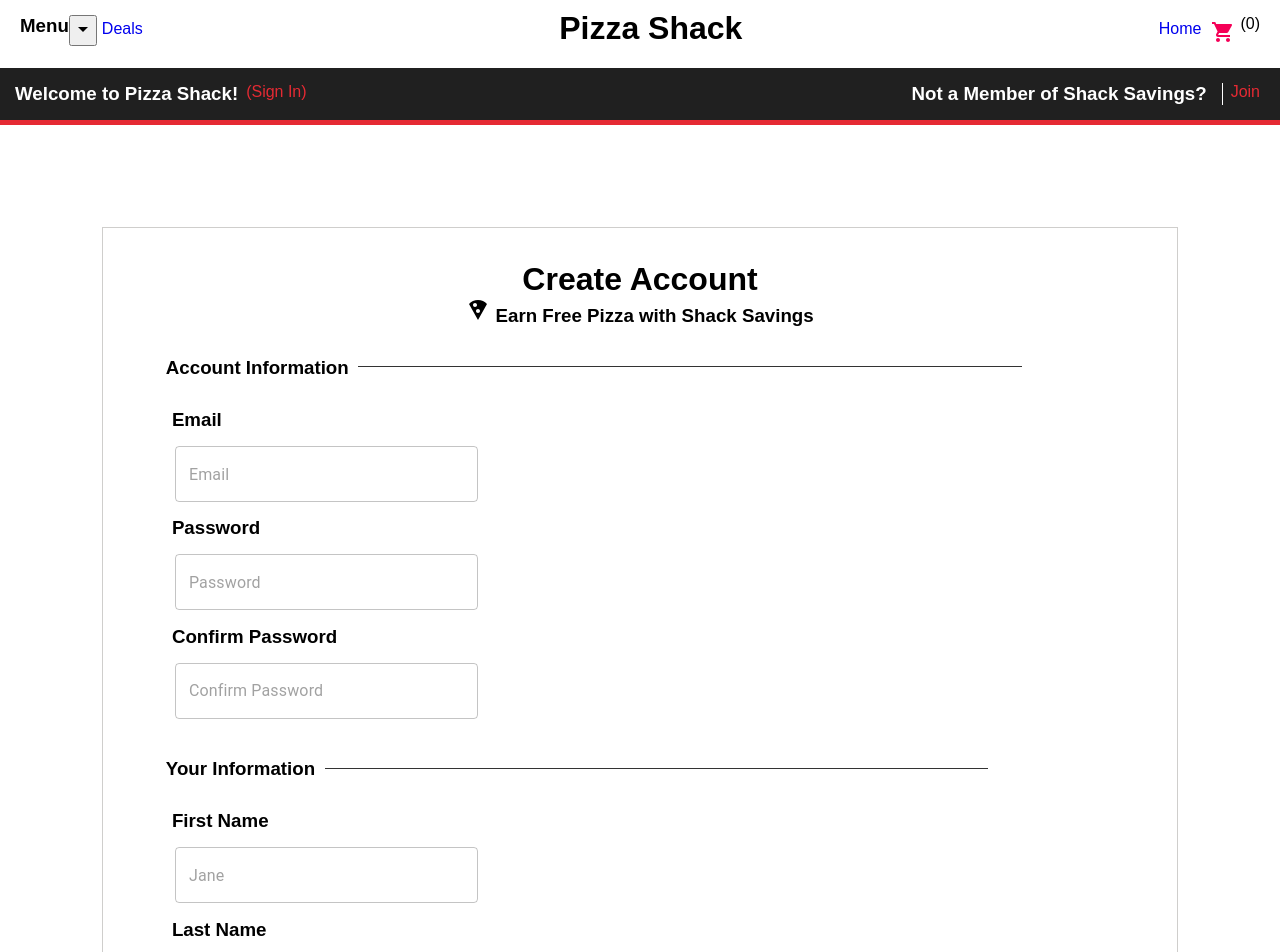
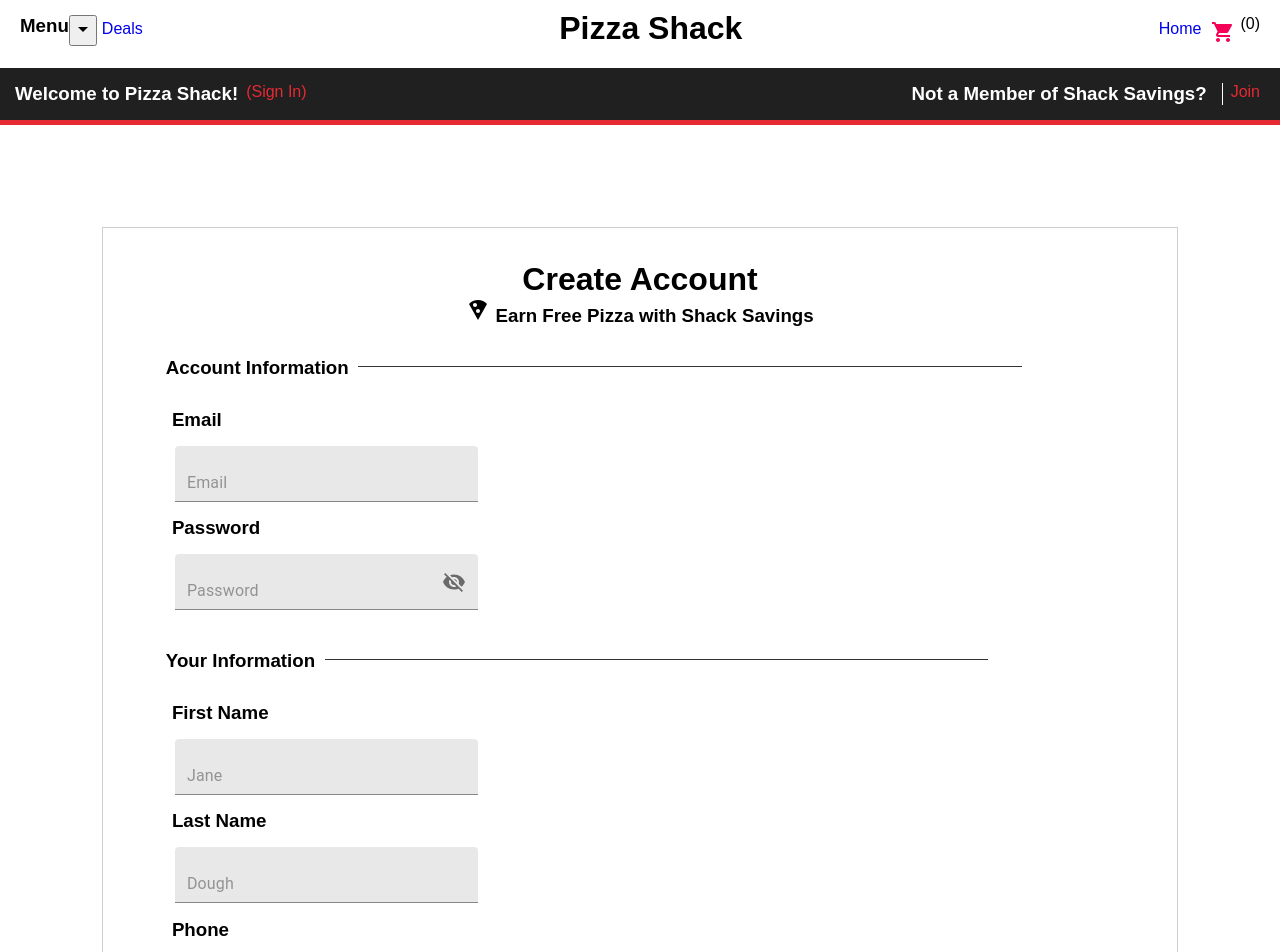
Before and after one commit to JazmineMT/PizzaShack, a React (Create React App) app in the folder pizza-shack/: page /register in a window 1280 px wide. Shown: the top 952 px of the page. Built offline with nearby package versions, Linux system fonts and the light colour scheme.

Commit message:
added hide password adormnent and changed to filled input

```diff
--- a/pizza-shack/src/Components/Pages/Register.js
+++ b/pizza-shack/src/Components/Pages/Register.js
@@ -2,15 +2,14 @@ import React from 'react'
 import {useState, useEffect} from 'react'
 import {Header, AccountInfo, YourInfo, Container, TextFieldBox, Border, Container2, ButtonBox} from '../styles/RegisterStyles'
 import LocalPizzaIcon from '@material-ui/icons/LocalPizza';
-import LockIcon from '@material-ui/icons/Lock'
 import IconButton from '@material-ui/core/IconButton';
-import FilledInput from '@material-ui/core/FilledInput';
 import InputAdornment from '@material-ui/core/InputAdornment';
 import FormHelperText from '@material-ui/core/FormHelperText';
 import Visibility from '@material-ui/icons/Visibility';
 import VisibilityOff from '@material-ui/icons/VisibilityOff';
 import {TextField , Button, FormControl} from '@material-ui/core'
 import { makeStyles } from '@material-ui/core/styles';
+import FilledInput from '@material-ui/core/FilledInput';
 
 const initailFormValues = {
     firstname:'',
@@ -58,6 +57,14 @@ const classes = useStyles();
           });
       };
 
+      const handleClickShowPassword = () => {
+        setValues({ ...values, showPassword: !values.showPassword });
+      };
+
+      const handleMouseDownPassword = (event) => {
+        event.preventDefault();
+      };
+
     return(
         <Container>
             <Container2>
@@ -76,33 +83,33 @@ const classes = useStyles();
                         value={values.email}
                         onChange={handleChange}
                         helperText={formErrors.email}
-                        variant='outlined'
+                        variant='filled'
                         placeholder="Email"
                         fullWidth = {true}
                         />
                         <h3 className='regTitle'> Password</h3>
-                    <TextField
+                        <FilledInput
                         className={classes.textBox}
-                        type='text'
+                        placeholder='Password '
+                        type={values.showPassword ? 'text' : 'password'}
                         name='password'
                         value={values.password}
                         onChange={handleChange}
-                        helperText={formErrors.password}
-                        variant='outlined'
-                        placeholder="Password"
+                        variant='filled'
                         fullWidth = {true}
-                        />
-                        <h3 className='regTitle'> Confirm Password</h3>
-                    <TextField
-                        className={classes.textBox}
-                        type='text'
-                        name='confirm'
-                        value={values.confirm}
-                        onChange={handleChange}
-                        helperText={formErrors.confirm}
-                        variant='outlined'
-                        placeholder="Confirm Password"
-                        fullWidth = {true}
+                        endAdornment={
+                            <InputAdornment position='end'>
+                            <IconButton
+                            aria-label='toggle passowrd visibility'
+                            onClick={handleClickShowPassword}
+                            onMouse={handleMouseDownPassword}
+                            edge='end'
+                            >
+                            {values.showPassword ? <Visibility/> : <VisibilityOff/>}
+                            </IconButton>
+                            </InputAdornment>
+                            }
+                        labelWidth={70}
                         />
                     </TextFieldBox>
 
@@ -120,7 +127,7 @@ const classes = useStyles();
                         value={values.firstname}
                         onChange={handleChange}
                         helperText={formErrors.firstName}
-                        variant='outlined'
+                        variant='filled'
                         placeholder="Jane"
                         fullWidth = {true}
                         />
@@ -132,7 +139,7 @@ const classes = useStyles();
                         value={values.lastname}
                         onChange={handleChange}
                         helperText={formErrors.lastName}
-                        variant='outlined'
+                        variant='filled'
                         placeholder="Dough"
                         fullWidth = {true}
                         />
@@ -144,7 +151,7 @@ const classes = useStyles();
                         value={values.phone}
                         onChange={handleChange}
                         helperText={formErrors.phone}
-                        variant='outlined'
+                        variant='filled'
                         placeholder="(XXX)-XXX-XXXX"
                         fullWidth = {true}
                         />
@@ -156,7 +163,7 @@ const classes = useStyles();
                         value={values.zipCode}
                         onChange={handleChange}
                         helperText={formErrors.zipCode}
-                        variant='outlined'
+                        variant='filled'
                         placeholder="XXXXX"
                         fullWidth = {true}
                         />
```
Also changed, not shown: 1 other file (tests, documents, lock files or other folders).
